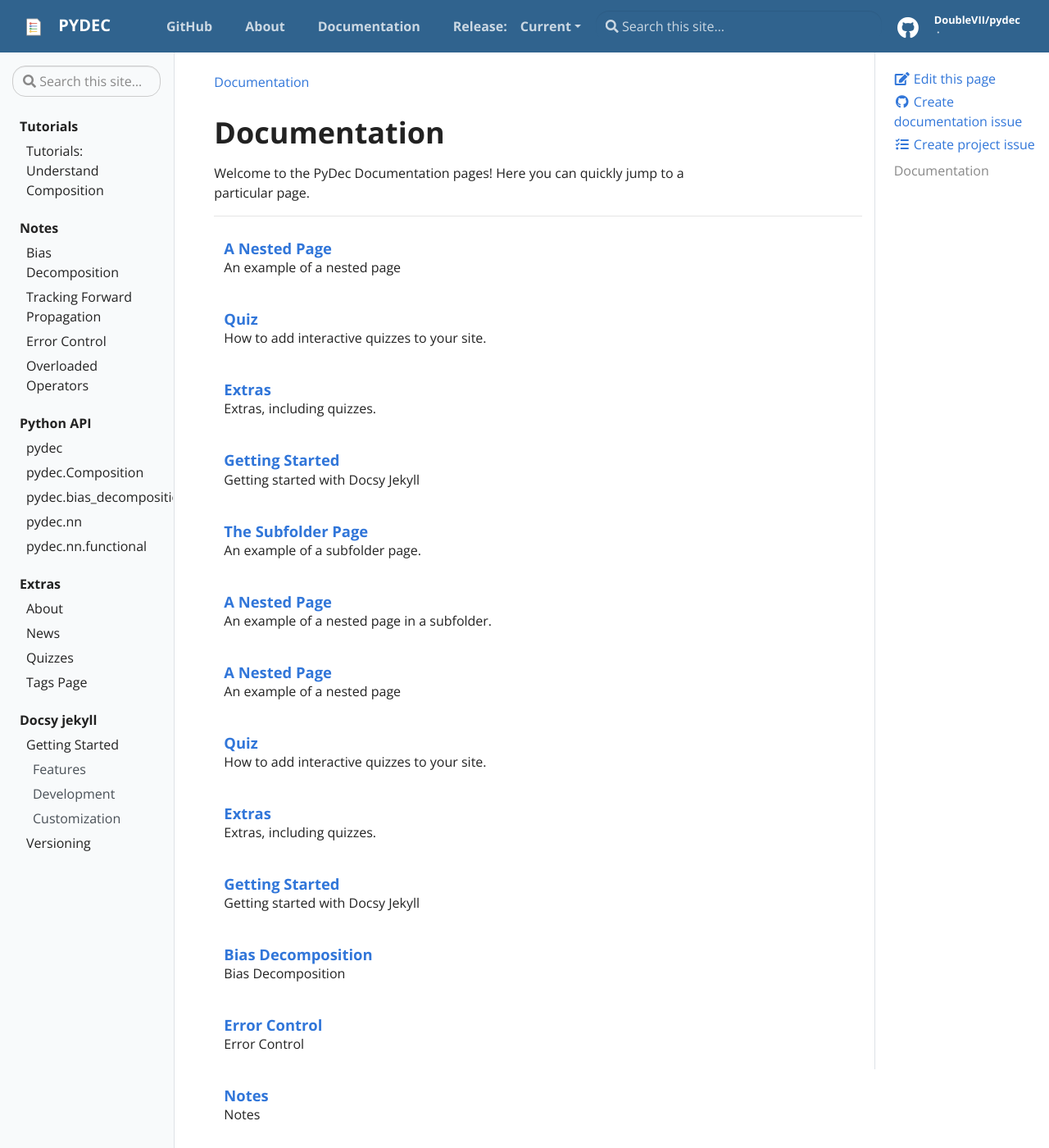
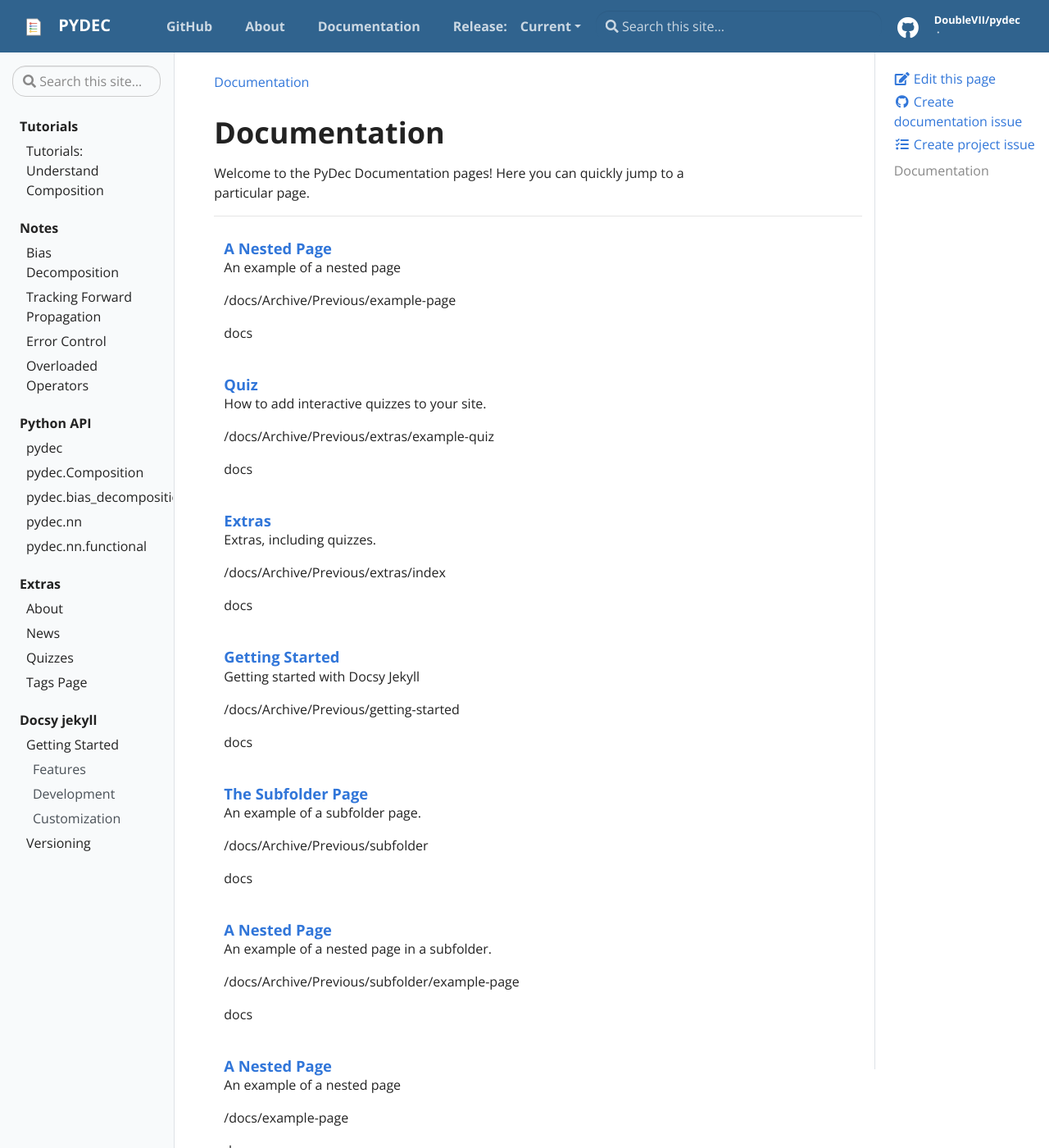
Before and after one commit to NJUNLP/pydec, a Jekyll site: the page built from docs/pages/docs.md, in a window 1280 px wide and 1400 px high. Shown: the whole window at 82% size. Built offline with Jekyll 4.4.1, drawn with Linux system fonts in a browser that asks for light colours; some of the changed text lies outside the part shown.

Commit message:
print debug info

```diff
--- a/docs/pages/docs.md
+++ b/docs/pages/docs.md
@@ -17,6 +17,8 @@ particular page.
     <div class="entry">
     <h5><a href="{{ post.url | prepend: site.baseurl }}">{{ post.title }}</a></h5>
     <p>{{ post.description }}</p>
+    <p>{{ post.url }}</p>
+    <p>{{ path_segment }}</p>
     </div>
     {% endif %}
     {% endfor %}
```
